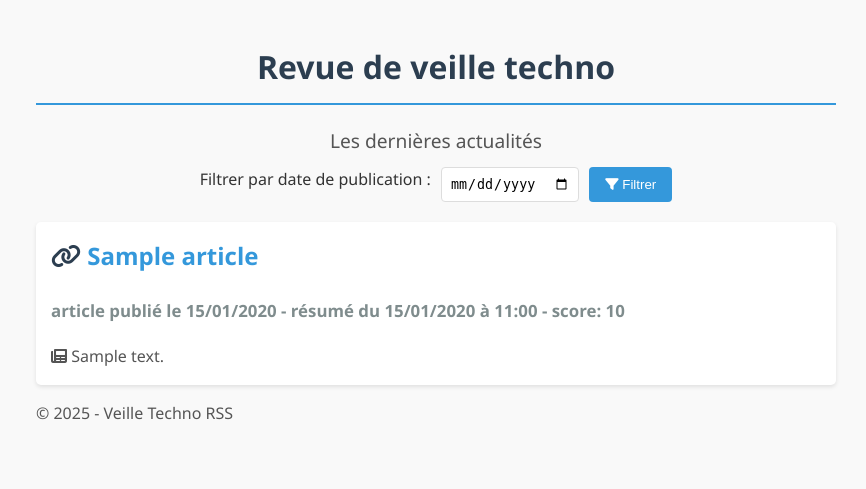
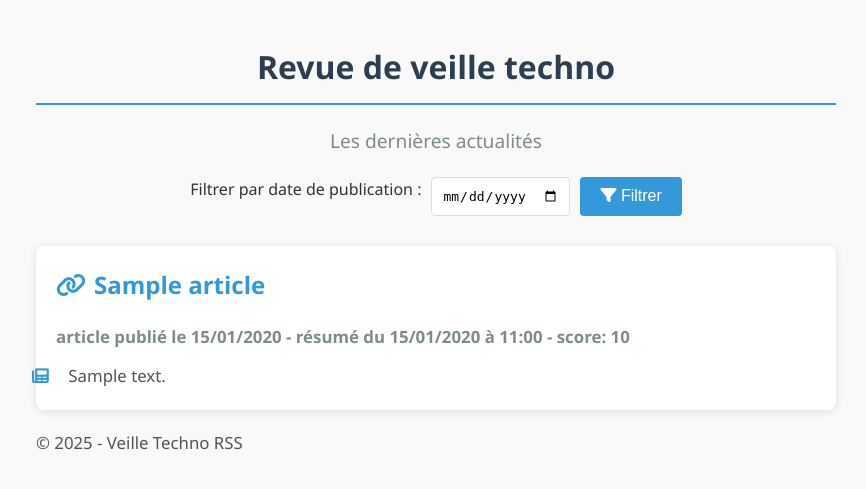
Before and after one commit to zorky/techno_watch_ia, a FastAPI app: template templates/web/index.html in a window 1280 px wide. Shown: the top 489 px of the page, without its empty margins (204-1070 px from the left). Run offline with FastAPI, Linux system fonts and the light colour scheme; the template is opened without the code that fills it: most values are stand-ins (such as "Sample title", 1, 10 or a date in 2020).

Commit message:
+améliorations page d'affichage des résumés +filtre nl2br : \n -> <br/>

```diff
--- a/jinja_filters.py
+++ b/jinja_filters.py
@@ -1,4 +1,5 @@
 from jinja2 import Environment
+from markupsafe import Markup
 from datetime import datetime, timezone
 
 #
@@ -22,10 +23,18 @@ def format_local_datetime(utc_datetime, tz: str = "Europe/Paris"):
     local_datetime = utc_datetime.replace(tzinfo=timezone.utc).astimezone(local_tz)
     return local_datetime.strftime('%d/%m/%Y à %H:%M')
 
+def nl2br(value):
+    """Convertit les retours chariots en <br>."""
+    if value is None:
+        return ""
+    return Markup(value.replace('\n', '<br>\n'))
+
+
 JINJA_FILTERS = {
     'format_local_datetime': format_local_datetime,
     'format_date': format_date,
-    'truncate': lambda s, length: s[:length] + '...' if len(s) > length else s
+    'truncate': lambda s, length: s[:length] + '...' if len(s) > length else s,
+    'nl2br': nl2br
 }
 
 def register_jinja_filters(env: Environment):
--- a/templates/email_template.html.j2
+++ b/templates/email_template.html.j2
@@ -11,7 +11,7 @@
         <div style="margin-bottom: 20px; border: 1px solid #ddd; padding: 10px;">
             <h3><a href="{{ article.link }}">🔗 {{ article.title }}</a> - {{ article.score }}</h3>
             <h4><small>publié le {{ article.published | format_date }} - résumé du {{ article.dt_created | format_local_datetime }} </small></h4>
-            <p>📰 {{ article.summary | replace('\n', '<br>') | safe }}</p>
+            <p>📰 {{ article.summary | nl2br | safe }}</p>
         </div>
     {% endfor %}
 </body>
--- a/templates/web/index.html
+++ b/templates/web/index.html
@@ -20,10 +20,17 @@
         {% for article in articles %}
         <li>
             <h2><i class="fas fa-link"></i>
-                <a href="{{ article.link }}">{{ article.title }}</a>
+                <a href="{{ article.link }}" target="_blank">{{ article.title }}</a>
             </h2>
-            <h3><small>article publié le {{ article.published | format_date }} - résumé du {{ article.dt_created | format_local_datetime }} - score: {{ article.score }}</small></h3>
-            <p><i class="fas fa-newspaper"></i> {{ article.summary }}</p>
+            <h3><small>
+                article publié le {{ article.published | format_date }} -
+                résumé du {{ article.dt_created | format_local_datetime }} -
+                score: {{ article.score }}
+            </small></h3>
+            <p class="article-summary">
+                <i class="fas fa-newspaper"></i>
+                {{ article.summary | nl2br | safe }}
+            </p>
         </li>
         {% endfor %}
     </ul>
--- a/templates/web/styles.css
+++ b/templates/web/styles.css
@@ -1,4 +1,3 @@
-/* styles.css */
 body {
     font-family: 'Segoe UI', Tahoma, Geneva, Verdana, sans-serif;
     line-height: 1.6;
@@ -15,38 +14,45 @@ h1 {
     border-bottom: 2px solid #3498db;
     padding-bottom: 10px;
 }
+
 .subtitle {
     font-size: 1.2em;
     text-align: center;
-    padding-bottom: 10px;
+    padding-bottom: 20px;
+    color: #7f8c8d;
 }
+
 form {
     display: flex;
     justify-content: center;
-    margin-bottom: 20px;
+    margin-bottom: 30px;
     gap: 10px;
+    flex-wrap: wrap;
 }
 
 input[type="date"] {
-    padding: 8px;
+    padding: 10px;
     border-radius: 4px;
     border: 1px solid #ddd;
+    font-size: 1em;
 }
 
 button {
-    padding: 8px 16px;
+    padding: 10px 20px;
     background-color: #3498db;
     color: white;
     border: none;
     border-radius: 4px;
     cursor: pointer;
     transition: all 0.3s ease;
+    font-size: 1em;
 }
 
 button:hover {
     background-color: #2980b9;
 }
 
+/* Amélioration des cartes d'articles */
 ul {
     padding: 0;
     list-style-type: none;
@@ -54,17 +60,55 @@ ul {
 
 li {
     background: white;
-    margin-bottom: 15px;
-    padding: 15px;
-    border-radius: 5px;
-    box-shadow: 0 2px 4px rgba(0,0,0,0.1);
+    margin-bottom: 20px;
+    padding: 20px;
+    border-radius: 8px;
+    box-shadow: 0 2px 8px rgba(0, 0, 0, 0.1);
+    transition: transform 0.2s ease, box-shadow 0.2s ease;
+}
+
+li:hover {
+    transform: translateY(-2px);
+    box-shadow: 0 4px 12px rgba(0, 0, 0, 0.15);
 }
 
 h2 {
     margin-top: 0;
     color: #2c3e50;
+    display: flex;
+    align-items: center;
+    gap: 8px;
 }
 
+h2 i {
+    color: #3498db;
+}
+
+h3 {
+    margin: 8px 0 12px;
+}
+
+h3 small {
+    color: #7f8c8d;
+    font-size: 0.9em;
+    display: block;
+}
+
+/* Style pour les résumés */
+.article-summary {
+    text-align: justify;  /* ← Justification du texte */
+    margin: 10px 0 0;
+    color: #555;
+    padding-left: 24px;  /* Espace pour l'icône */
+    text-indent: -24px;  /* Alignement de l'icône avec le texte */
+}
+
+.article-summary i {
+    color: #3498db;
+    margin-right: 8px;
+}
+
+/* Style pour les liens */
 a {
     color: #3498db;
     text-decoration: none;
@@ -72,15 +116,33 @@ a {
 }
 
 a:hover {
+    color: #2980b9;
     text-decoration: underline;
 }
 
-small {
-    color: #7f8c8d;
-    font-size: 0.9em;
-}
-
+/* Amélioration de la typographie */
 p {
     margin: 10px 0 0;
     color: #555;
+    font-size: 1.05em;
 }
+
+/* Responsive */
+@media (max-width: 600px) {
+    body {
+        padding: 10px;
+    }
+
+    li {
+        padding: 15px;
+    }
+
+    form {
+        flex-direction: column;
+        align-items: center;
+    }
+
+    input[type="date"] {
+        width: 100%;
+    }
+}
```
